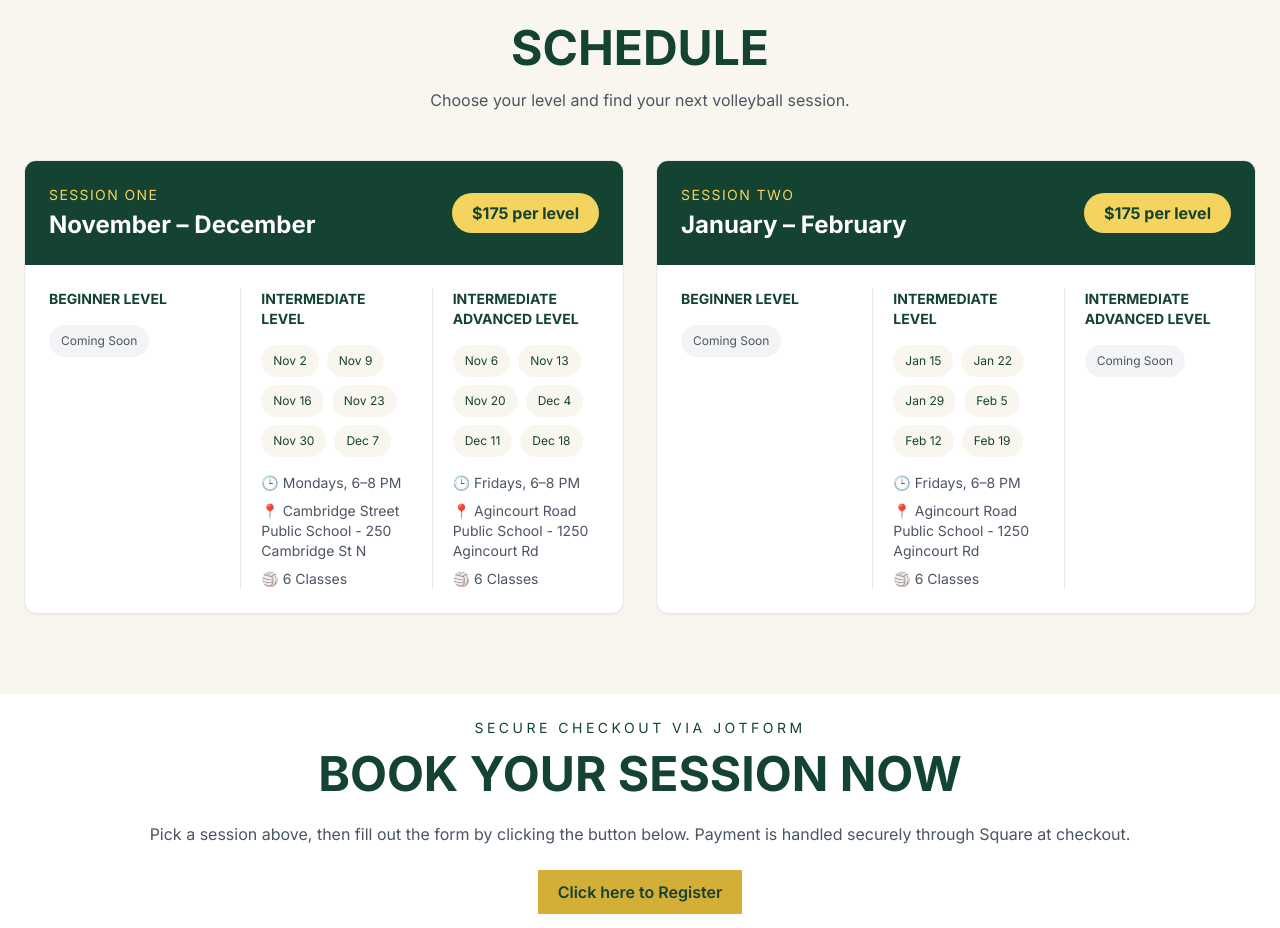
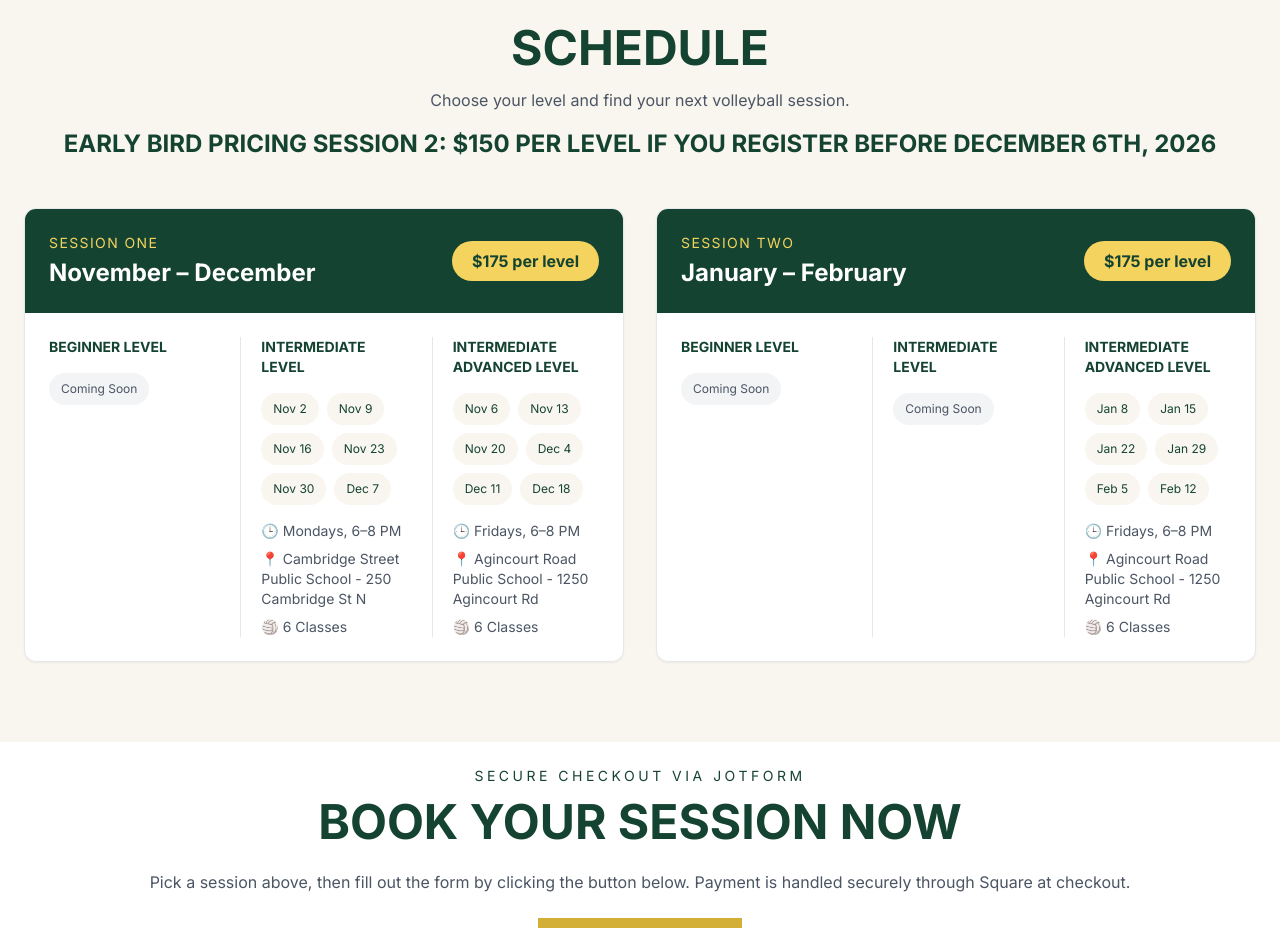
Before and after one commit to quinotorres45/lima-sport-club, a plain HTML site: page index.html in a window 1280 px wide. Shown: the part 2180-3108 px from the top of the page. Drawn offline with nearby package versions, Linux system fonts and the light colour scheme.

Commit message:
website update

```diff
--- a/index.html
+++ b/index.html
@@ -244,6 +244,9 @@
       <p class="text-gray-600 mt-4">
         Choose your level and find your next volleyball session.
       </p>
+      <p class="mt-4 text-xl md:text-2xl font-bold text-[#154332] uppercase">
+         EARLY BIRD PRICING SESSION 2: $150 per level if you register before December 6th, 2026
+      </p>
     </div>
 
     <!-- Two Session Cards -->
@@ -354,13 +357,23 @@
             <h4 class="font-bold text-[#154332] uppercase text-sm mb-4">
               Intermediate Level
             </h4>
-            <div class="flex flex-wrap gap-2 mb-4">
+            <span class="inline-block bg-gray-100 text-gray-600 text-xs px-3 py-2 rounded-full">
+              Coming Soon
+            </span>
+          </div>
+
+          <!-- High Intermediate -->
+          <div class="sm:border-l sm:border-gray-200 sm:pl-5">
+            <h4 class="font-bold text-[#154332] uppercase text-sm mb-4">
+              Intermediate Advanced Level
+            </h4>
+           <div class="flex flex-wrap gap-2 mb-4">
+              <span class="bg-[#F8F6EF] text-[#154332] text-xs px-3 py-2 rounded-full">Jan 8</span>
               <span class="bg-[#F8F6EF] text-[#154332] text-xs px-3 py-2 rounded-full">Jan 15</span>
               <span class="bg-[#F8F6EF] text-[#154332] text-xs px-3 py-2 rounded-full">Jan 22</span>
               <span class="bg-[#F8F6EF] text-[#154332] text-xs px-3 py-2 rounded-full">Jan 29</span>
               <span class="bg-[#F8F6EF] text-[#154332] text-xs px-3 py-2 rounded-full">Feb 5</span>
               <span class="bg-[#F8F6EF] text-[#154332] text-xs px-3 py-2 rounded-full">Feb 12</span>
-              <span class="bg-[#F8F6EF] text-[#154332] text-xs px-3 py-2 rounded-full">Feb 19</span>
             </div>
 
             <p class="text-sm text-gray-600 mb-2">	&#x1F552; Fridays, 6–8 PM</p>
@@ -369,16 +382,6 @@
             </p>
             <p class="text-sm text-gray-600">&#x1F3D0; 6 Classes</p>
           </div>
-
-          <!-- High Intermediate -->
-          <div class="sm:border-l sm:border-gray-200 sm:pl-5">
-            <h4 class="font-bold text-[#154332] uppercase text-sm mb-4">
-              Intermediate Advanced Level
-            </h4>
-            <span class="inline-block bg-gray-100 text-gray-600 text-xs px-3 py-2 rounded-full">
-              Coming Soon
-            </span>
-      </div>
 
     </div>
   </div>
```
